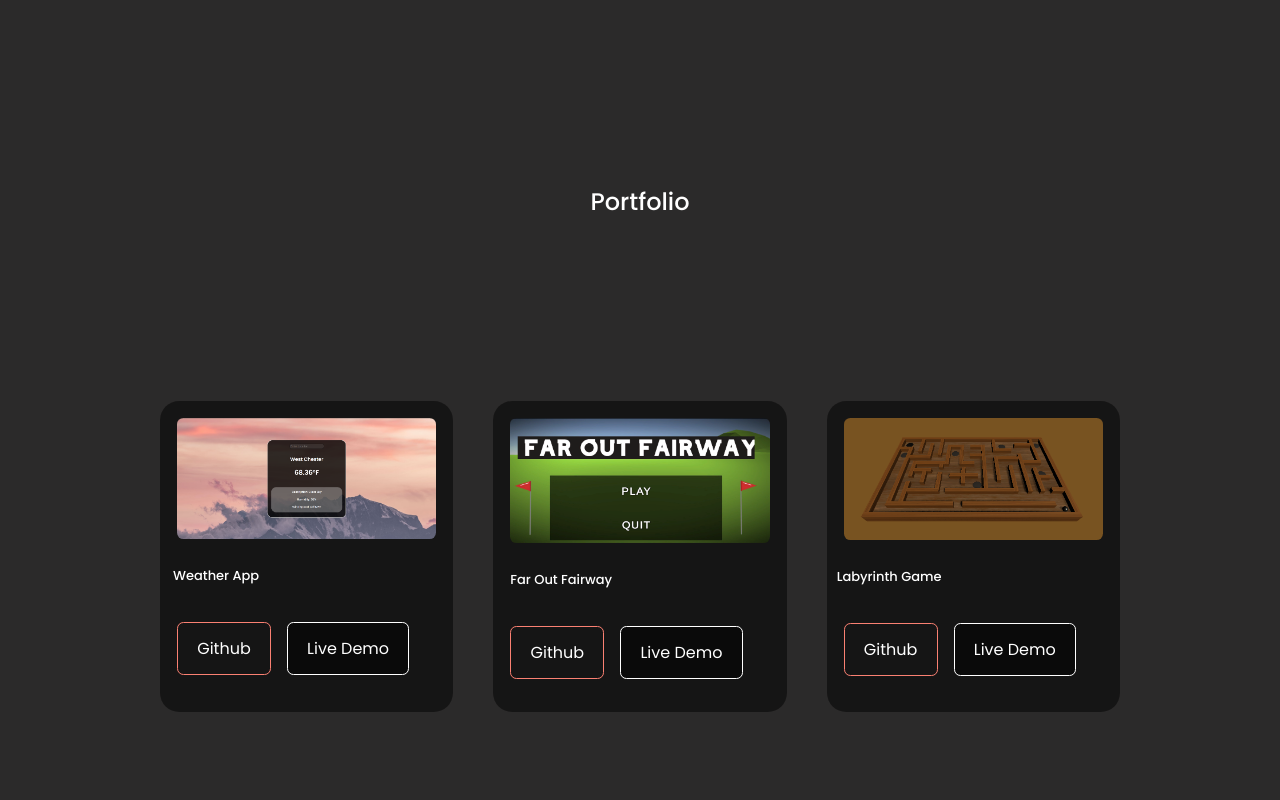
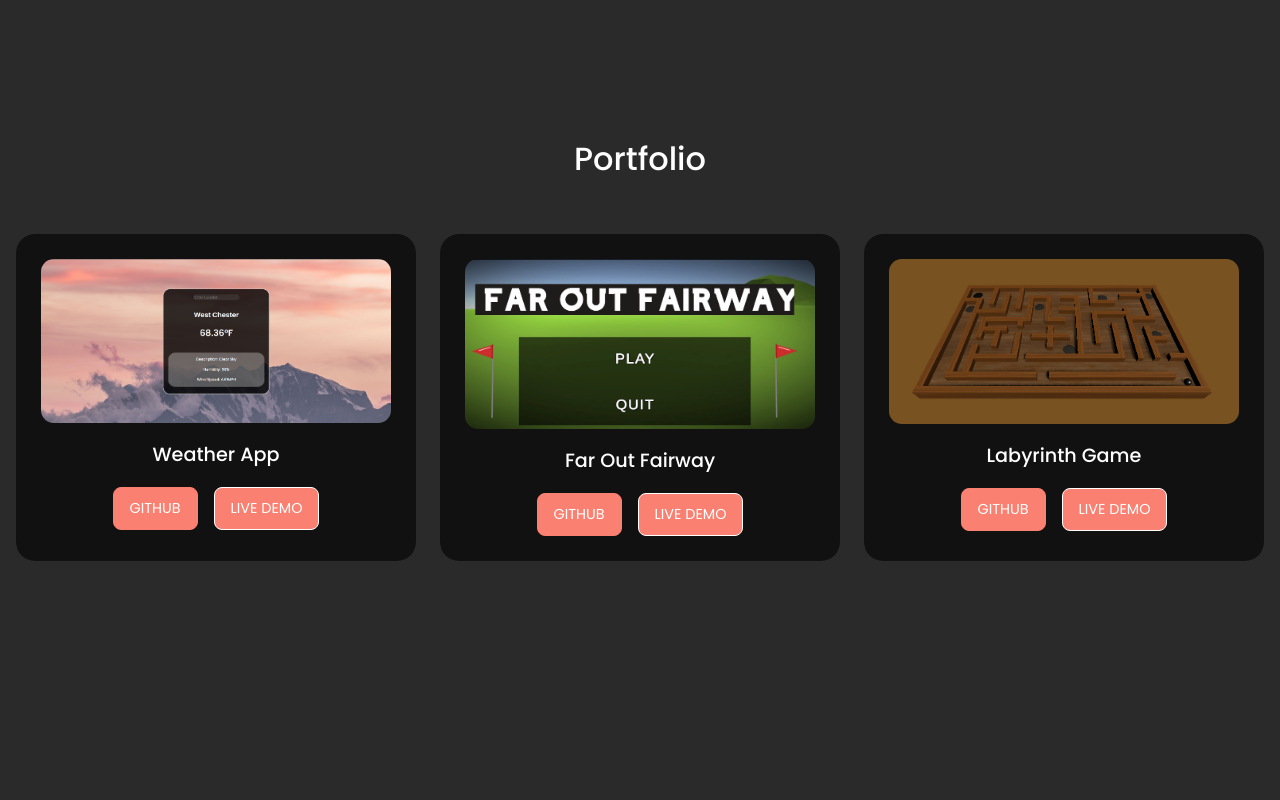
Before and after one commit to mbarto202/react-portfolio-website, a React (Create React App) app: page / in a window 1280 px wide. Shown: the part 1500-2300 px from the top of the page. Built offline with nearby package versions, Linux system fonts and the light colour scheme.

Commit message:
optimization

```diff
--- a/src/components/about/About.jsx
+++ b/src/components/about/About.jsx
@@ -11,7 +11,7 @@ import pythonIcon from "../../assets/pyLogo.png";
 const About = () => {
   return (
     <section id="about">
-      <h2>About Me</h2>
+      <h2 className="title">About Me</h2>
       <div className="skills_Content">
         <img className="skillIcon" src={htmlIcon} alt="HTML Icon" />
         <img className="skillIcon" src={jsIcon} alt="JavaScript Icon" />
--- a/src/components/about/about.css
+++ b/src/components/about/about.css
@@ -5,10 +5,11 @@
   padding: 1rem;
 }
 
-h2 {
+.title {
   text-align: center;
   margin-bottom: 2rem;
-  padding-bottom: 30px;
+  font-size: 2rem;
+  color: #fff;
 }
 
 .skills_Content {
--- a/src/components/portfolio/Portfolio.jsx
+++ b/src/components/portfolio/Portfolio.jsx
@@ -1,49 +1,91 @@
-import React from 'react'
-import './portfolio.css'
-import IMG1 from '../../assets/demo-pic.png'
-import IMG2 from '../../assets/demo-pic2.png'
-import IMG3 from '../../assets/demo-pic3.PNG'
+import React from "react";
+import "./portfolio.css";
+import IMG1 from "../../assets/demo-pic.png";
+import IMG2 from "../../assets/demo-pic2.png";
+import IMG3 from "../../assets/demo-pic3.PNG";
 
 const Portfolio = () => {
   return (
-    <section id = 'portfolio'>
-      <h2>Portfolio</h2>
-      <div className='container portfolio_container'>
-        <article className='portfolio_item'>
-          <div className='portfolio_img'>
-            <img src= {IMG2} alt=''/>
+    <section id="portfolio">
+      <h2 className="title">Portfolio</h2>
+      <div className="portfolio_container">
+        <article className="portfolio_item">
+          <div className="portfolio_img">
+            <img src={IMG2} alt="Weather App" />
           </div>
-          <h3><span style={{ position:'relative', right: '4px', fontSize: 'small' }}>Weather App</span></h3>
-          <div className='portfolio_item-cta'>
-            <div className='gh'><a href="https://github.com/mbarto202/react-weather-app"  className='btn' target='_blank'>Github</a></div>
-            <div className='demo'><a href="http://weathermb.com"  className='btn btn-primary' target='_blank'>Live Demo</a></div>
+          <h3>Weather App</h3>
+          <div className="portfolio_item-cta">
+            <a
+              href="https://github.com/mbarto202/react-weather-app"
+              className="btn"
+              target="_blank"
+              rel="noopener noreferrer"
+            >
+              Github
+            </a>
+            <a
+              href="http://weathermb.com"
+              className="btn btn-primary"
+              target="_blank"
+              rel="noopener noreferrer"
+            >
+              Live Demo
+            </a>
           </div>
         </article>
 
-        <article className='portfolio_item'>
-          <div className='portfolio_img'>
-            <img src= {IMG1} alt=''/>
+        <article className="portfolio_item">
+          <div className="portfolio_img">
+            <img src={IMG1} alt="Far Out Fairway" />
           </div>
-          <h3><span style={{ position: 'relative', fontSize: 'small' }}>Far Out Fairway</span></h3>
-          <div className='portfolio_item-cta'>
-            <div className='gh'><a href="https://github.com/WCU-CSC476-F20/team-project-2-team-t"  className='btn' target='_blank'>Github</a></div>
-            <div className='demo'><a href="https://play.unity.com/mg/other/team-project-2-build-1"  className='btn btn-primary' target='_blank'>Live Demo</a></div>
+          <h3>Far Out Fairway</h3>
+          <div className="portfolio_item-cta">
+            <a
+              href="https://github.com/WCU-CSC476-F20/team-project-2-team-t"
+              className="btn"
+              target="_blank"
+              rel="noopener noreferrer"
+            >
+              Github
+            </a>
+            <a
+              href="https://play.unity.com/mg/other/team-project-2-build-1"
+              className="btn btn-primary"
+              target="_blank"
+              rel="noopener noreferrer"
+            >
+              Live Demo
+            </a>
           </div>
         </article>
 
-        <article className='portfolio_item'>
-          <div className='portfolio_img'>
-            <img src={IMG3} alt=''/>
+        <article className="portfolio_item">
+          <div className="portfolio_img">
+            <img src={IMG3} alt="Labyrinth Game" />
           </div>
-          <h3><span style={{ position:'relative', right: '7px', fontSize: 'small' }}>Labyrinth Game</span></h3>
-          <div className='portfolio_item-cta'>
-            <div className='gh'><a href="https://github.com/WCU-CSC476-F20/team-project-1-team-t/tree/master"  className='btn' target='_blank'>Github</a></div>
-            <div className='demo'><a href="https://play.unity.com/mg/other/crazy-labyrinth-team-t"  className='btn btn-primary' target='_blank'>Live Demo</a></div>
+          <h3>Labyrinth Game</h3>
+          <div className="portfolio_item-cta">
+            <a
+              href="https://github.com/WCU-CSC476-F20/team-project-1-team-t/tree/master"
+              className="btn"
+              target="_blank"
+              rel="noopener noreferrer"
+            >
+              Github
+            </a>
+            <a
+              href="https://play.unity.com/mg/other/crazy-labyrinth-team-t"
+              className="btn btn-primary"
+              target="_blank"
+              rel="noopener noreferrer"
+            >
+              Live Demo
+            </a>
           </div>
         </article>
       </div>
     </section>
-  )
-}
+  );
+};
 
-export default Portfolio
+export default Portfolio;
--- a/src/components/portfolio/portfolio.css
+++ b/src/components/portfolio/portfolio.css
@@ -1,73 +1,87 @@
 .portfolio_container {
   display: grid;
-    grid-template-columns: repeat(3, 1fr);
-    gap: 2.5rem;
+  grid-template-columns: repeat(auto-fit, minmax(280px, 1fr));
+  gap: 1.5rem;
+  margin: 0 auto;
+  padding: 1rem;
 }
 
 .portfolio_item {
-    margin-top: 150px;
-    background: rgba(0, 0, 0, 0.5);
-    padding: 1rem;
+  background: rgba(0, 0, 0, 0.6);
+  padding: 1.5rem;
   border-radius: 1.2rem;
   border: 1px solid transparent;
+  text-align: center;
+  transition: transform 0.3s ease, box-shadow 0.3s ease;
+}
+
+.portfolio_item:hover {
+  transform: translateY(-10px);
+  box-shadow: 0 10px 15px rgba(0, 0, 0, 0.2);
+}
+
+.portfolio_img img {
+  border-radius: 0.8rem;
+  width: 100%;
+  height: auto;
+  object-fit: cover;
+}
+
+.portfolio_item h3 {
+  font-size: 1.2rem;
+  margin: 1rem 0;
+  color: #fff;
 }
 
 .portfolio_item-cta {
   display: flex;
+  justify-content: center;
   gap: 1rem;
-    margin-bottom: 1rem;
+  margin-top: 1rem;
 }
 
-.portfolio_img img{
-    border-radius: 0.4rem;
+.portfolio_item-cta .btn {
+  padding: 0.5rem 1rem;
+  border-radius: 0.5rem;
+  font-size: 0.9rem;
+  text-transform: uppercase;
+  text-decoration: none;
+  background: #fa8072;
+  color: #fff;
+  transition: background 0.3s ease;
 }
 
-.portfolio_item h3 {
-    margin: 1.2rem 0 2rem;
+.portfolio_item-cta .btn:hover {
+  background: #ff624d;
 }
 
-h2 {
-    position: relative;
-    top: 50px;
+.title {
+  text-align: center;
+  margin-bottom: 2rem;
+  font-size: 2rem;
+  color: #fff;
 }
 
 /* Medium Devices */
 @media screen and (max-width: 1024px) {
-    .portfolio_item {
-        width: 60%;
-    }
-
-    .portfolio_item-cta {
-        gap: 3rem;
+  .portfolio_container {
+    grid-template-columns: repeat(auto-fit, minmax(220px, 1fr));
+    gap: 1rem;
   }
 }
 
 /* Small Devices */
 @media screen and (max-width: 600px) {
   .portfolio_item {
-        width: 80%;
-        height: 50%;
-        position: relative;
-        left: 5px;
+    padding: 1rem;
   }
 
-    .portfolio_container {
-        display: grid;
-        grid-template-columns: repeat(3, 1fr);
-        gap: 0rem;
+  .portfolio_item-cta {
+    flex-direction: column;
   }
 
-    .demo {
-        display: none;
-    }
-
-    .gh {
-        padding-right: 12px;
-        position: relative;
-        right: 15px;
-        width: auto;
-        font-size: small;
-        bottom: 22px;
-        left: -6.5px;
+  .portfolio_item-cta .btn {
+    width: 100%;
+    text-align: center;
   }
 }
```
Lines whose indentation alone changed are shown as unchanged.
